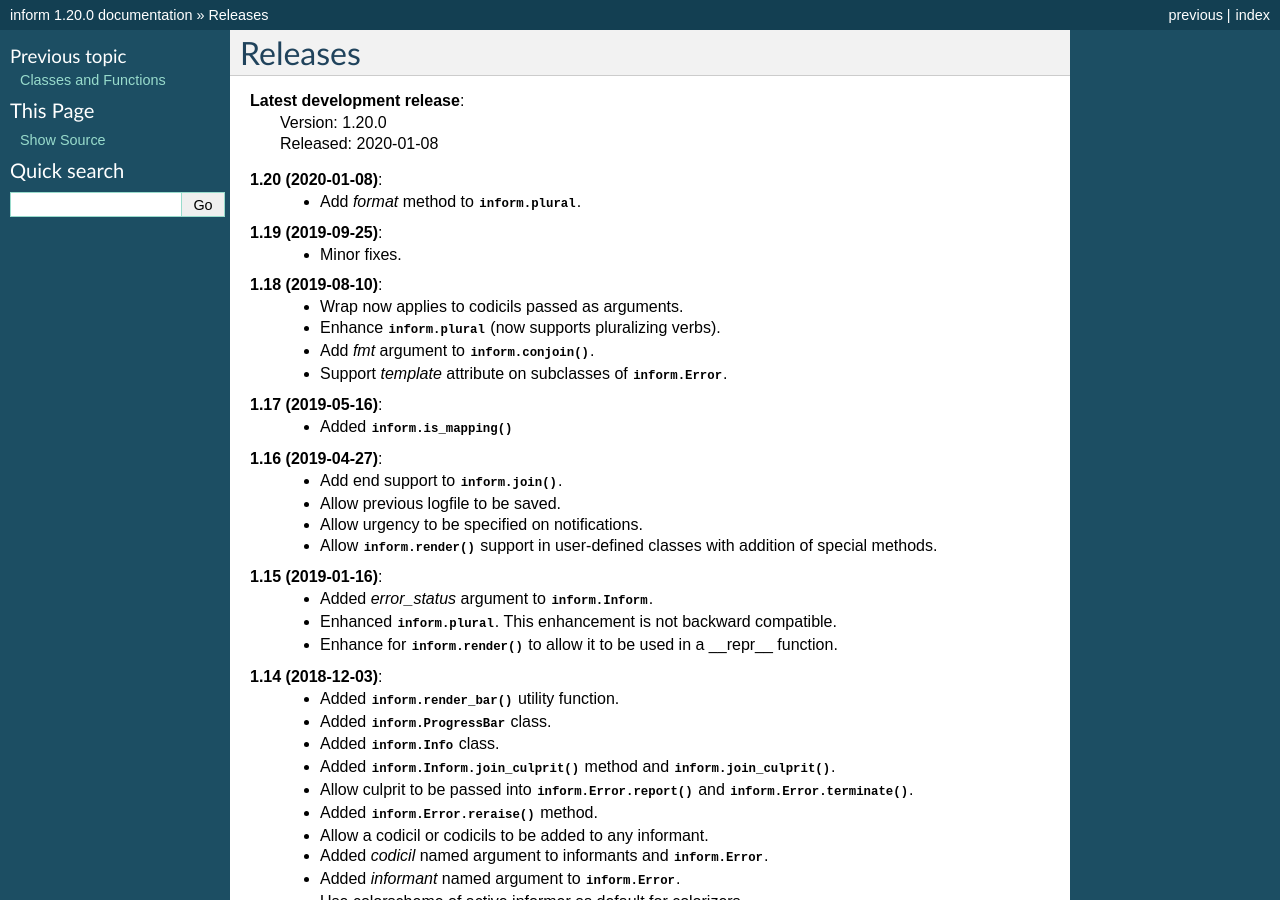
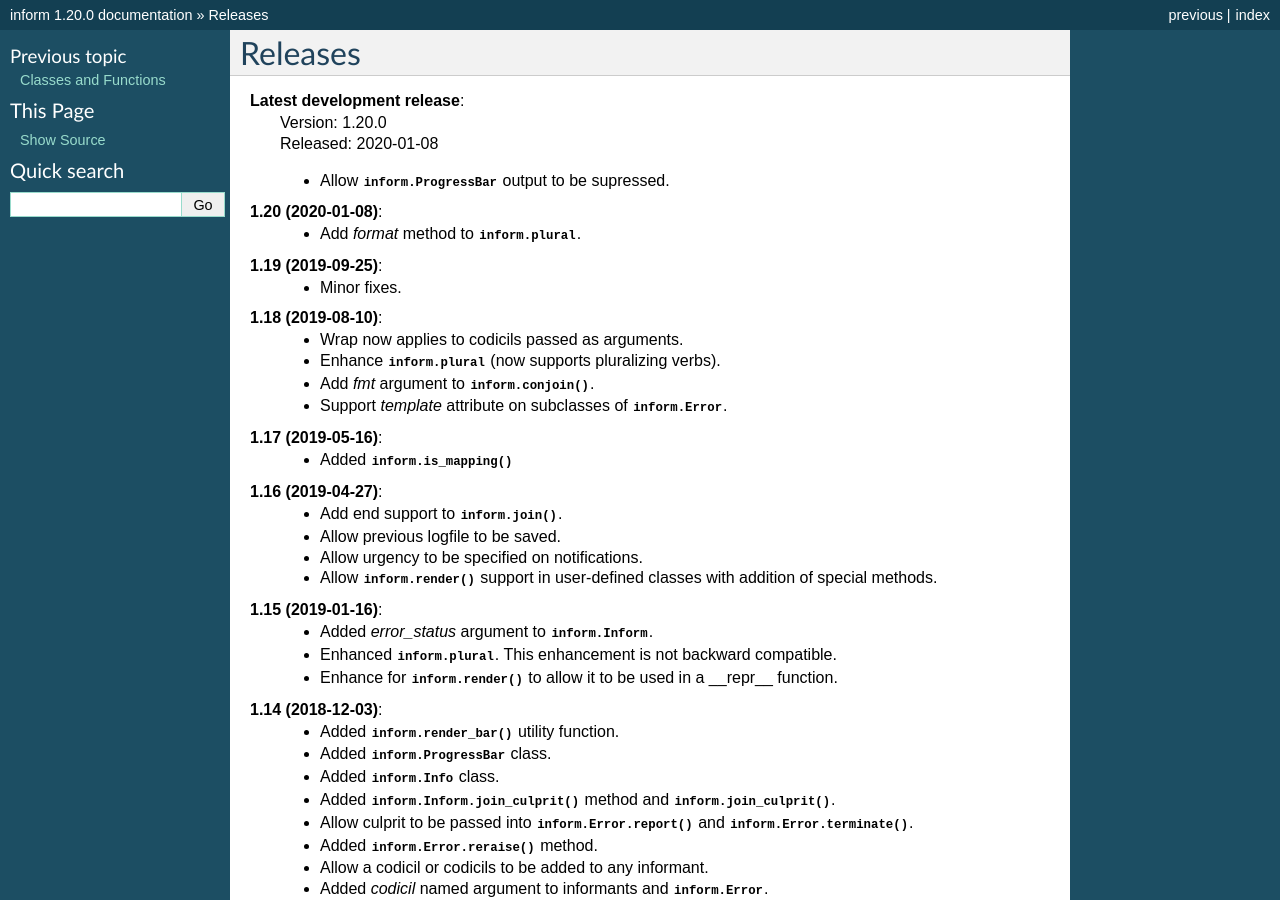
Before and after one commit to KenKundert/inform, a Sphinx documentation site: the page built from doc/releases.rst, in a window 1280 px wide and 900 px high. Built offline with Sphinx 7.4.7, drawn with Linux system fonts in a browser that asks for light colours.

Commit message:
Update list of python releases to test.

```diff
--- a/doc/releases.rst
+++ b/doc/releases.rst
@@ -4,6 +4,8 @@ Releases
 **Latest development release**:
     | Version: 1.20.0
     | Released: 2020-01-08
+
+    - Allow :class:`inform.ProgressBar` output to be supressed.
 
 **1.20 (2020-01-08)**:
     - Add *format* method to :class:`inform.plural`.
```
Also changed, not shown: .travis.yml.
